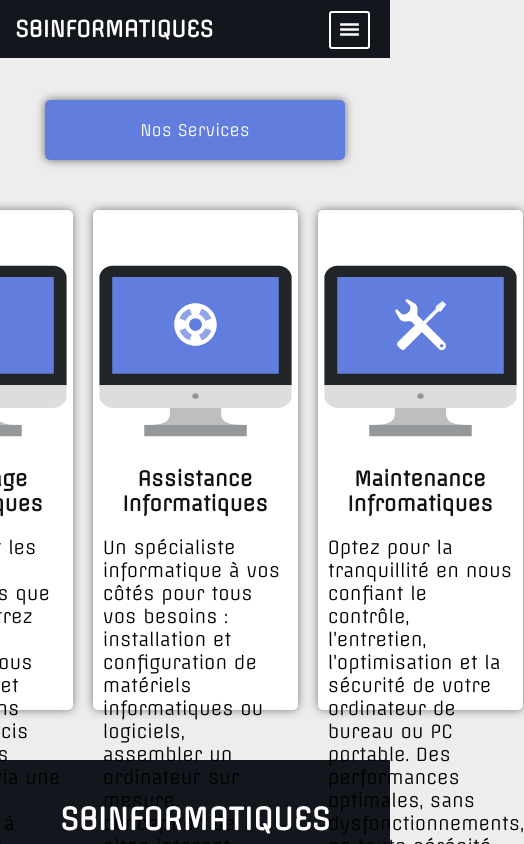
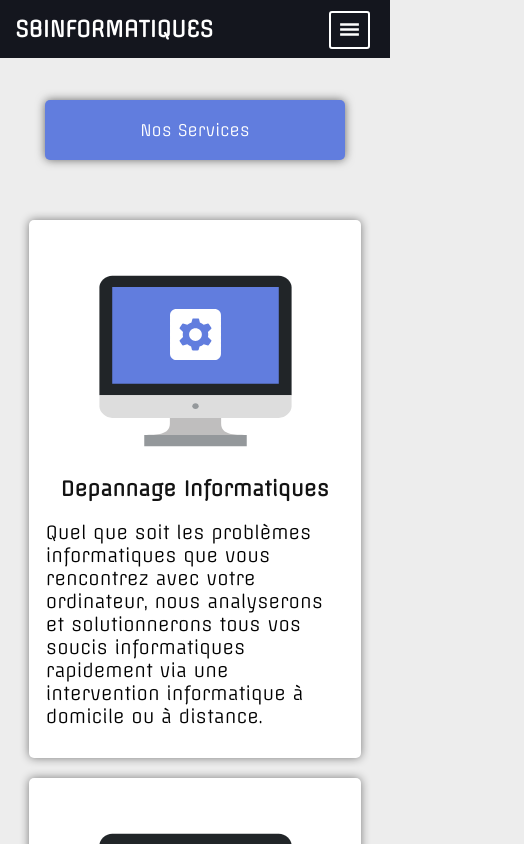
Before and after one commit to onlymachiavelli/sbinformatiques, a Next.js app: page /services in a window 390 px wide. Shown: the top 844 px of the page, 524 px wide, since content can reach past the window. Built offline with nearby package versions, Linux system fonts and the light colour scheme.

Commit message:
Res Services HTMLCSS

```diff
--- a/styles/Home.module.css
+++ b/styles/Home.module.css
@@ -601,3 +601,21 @@
   margin:auto;
   font-size: 18px;
 }
+@media(max-width:1125px){
+  .service_card{
+    width:30% !important;
+    height:500px !important;
+    padding-bottom:30px;
+  }
+}
+@media(max-width:971px){
+  .serv_flex{
+    display: block !important;
+  }
+  .service_card{
+    width:85% !important;
+    height:auto !important;
+    margin:auto;
+    margin-top: 20px !important;
+  }
+}
```
